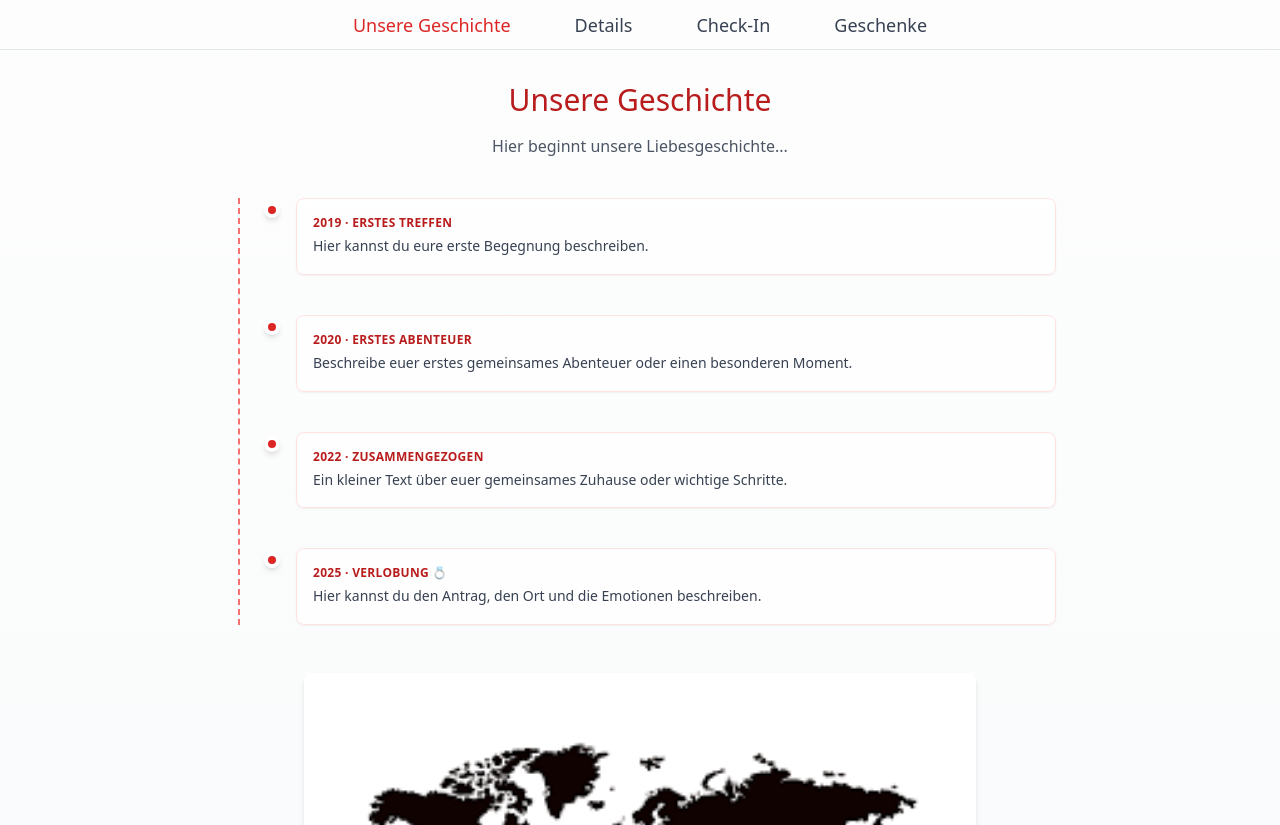
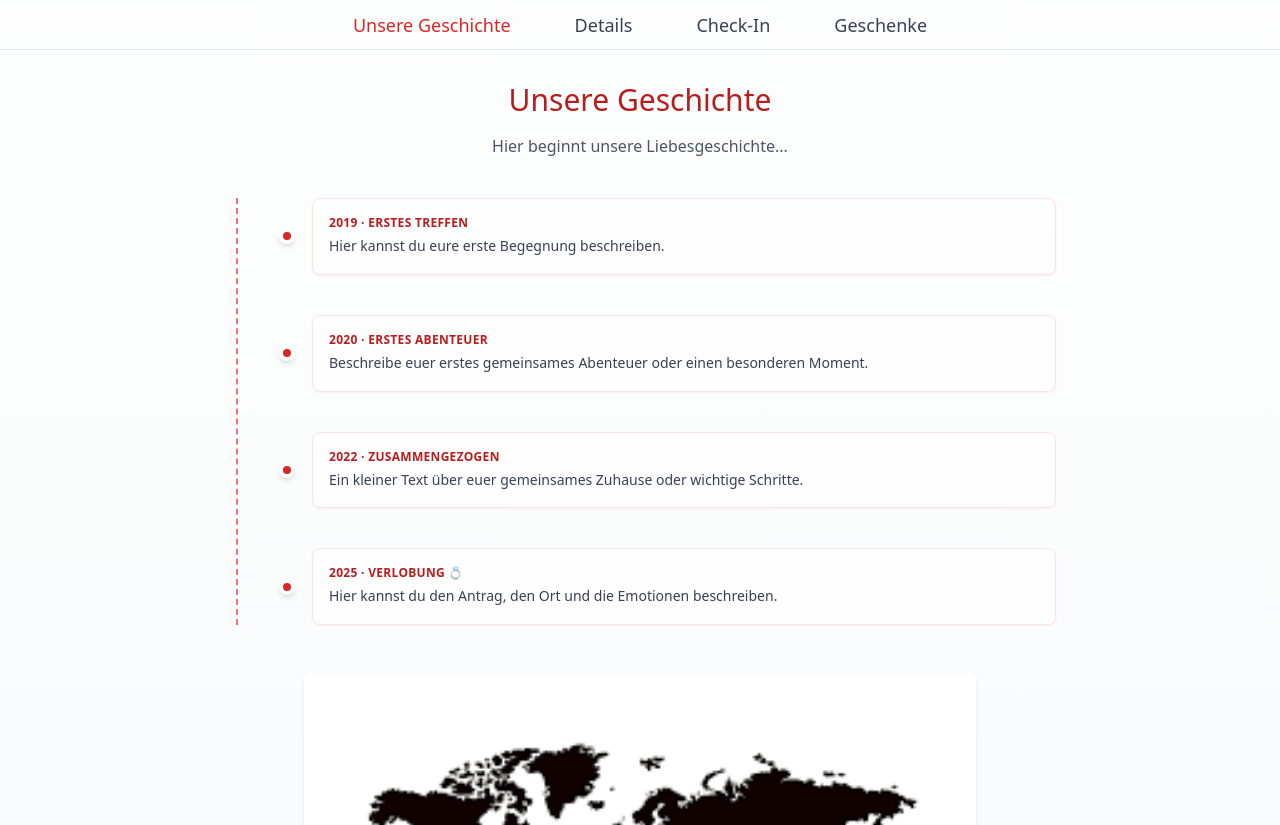
Before and after one commit to kochjon/wedding-site, a plain HTML site: page index.html in a window 1280 px wide. Shown: the part 660-1485 px from the top of the page. Drawn offline with nearby package versions, Linux system fonts and the light colour scheme.

Commit message:
Bullet point position fix

```diff
--- a/index.html
+++ b/index.html
@@ -199,7 +199,7 @@
 	  </div>
 	</div>
 
-	<!-- Unsere Geschichte -->
+<!-- Unsere Geschichte -->
 <section id="geschichte" class="tabcontent hidden p-8 max-w-4xl mx-auto">
   <h2 class="text-3xl mb-4 text-red-700 text-center" data-de="Unsere Geschichte" data-en="Our Story">
     Unsere Geschichte
@@ -210,17 +210,17 @@
     Hier beginnt unsere Liebesgeschichte...
   </p>
 
-  <div class="relative pl-10">
+  <div class="relative pl-12">
 
     <!-- gestrichelte vertikale Linie -->
-    <div class="absolute left-[14px] top-0 bottom-0 border-l-2 border-red-400 border-dashed"></div>
+    <div class="absolute left-3 top-0 bottom-0 border-l-2 border-red-400 border-dashed"></div>
 
     <!-- 1. Station -->
-    <div class="relative mb-10 flex items-start">
-      <!-- Punkt auf der Linie -->
-      <div class="absolute left-0 top-1 w-4 h-4 rounded-full bg-red-600 border-4 border-white shadow-md"></div>
-      <!-- Text rechts -->
-      <div class="ml-8 bg-white/70 backdrop-blur-sm rounded-lg shadow-sm border border-red-100 p-4 flex-1">
+    <div class="relative mb-10 flex items-center">
+      <!-- Punkt direkt auf der Linie -->
+      <div class="absolute left-[7px] w-4 h-4 rounded-full bg-red-600 border-4 border-white shadow-md"></div>
+      <!-- Textbox rechts -->
+      <div class="ml-10 bg-white/70 backdrop-blur-sm rounded-lg shadow-sm border border-red-100 p-4 flex-1">
         <p class="text-xs uppercase tracking-wide text-red-700 font-semibold mb-1">
           2019 · Erstes Treffen
         </p>
@@ -231,9 +231,9 @@
     </div>
 
     <!-- 2. Station -->
-    <div class="relative mb-10 flex items-start">
-      <div class="absolute left-0 top-1 w-4 h-4 rounded-full bg-red-600 border-4 border-white shadow-md"></div>
-      <div class="ml-8 bg-white/70 backdrop-blur-sm rounded-lg shadow-sm border border-red-100 p-4 flex-1">
+    <div class="relative mb-10 flex items-center">
+      <div class="absolute left-[7px] w-4 h-4 rounded-full bg-red-600 border-4 border-white shadow-md"></div>
+      <div class="ml-10 bg-white/70 backdrop-blur-sm rounded-lg shadow-sm border border-red-100 p-4 flex-1">
         <p class="text-xs uppercase tracking-wide text-red-700 font-semibold mb-1">
           2020 · Erstes Abenteuer
         </p>
@@ -244,9 +244,9 @@
     </div>
 
     <!-- 3. Station -->
-    <div class="relative mb-10 flex items-start">
-      <div class="absolute left-0 top-1 w-4 h-4 rounded-full bg-red-600 border-4 border-white shadow-md"></div>
-      <div class="ml-8 bg-white/70 backdrop-blur-sm rounded-lg shadow-sm border border-red-100 p-4 flex-1">
+    <div class="relative mb-10 flex items-center">
+      <div class="absolute left-[7px] w-4 h-4 rounded-full bg-red-600 border-4 border-white shadow-md"></div>
+      <div class="ml-10 bg-white/70 backdrop-blur-sm rounded-lg shadow-sm border border-red-100 p-4 flex-1">
         <p class="text-xs uppercase tracking-wide text-red-700 font-semibold mb-1">
           2022 · Zusammengezogen
         </p>
@@ -257,9 +257,9 @@
     </div>
 
     <!-- 4. Station -->
-    <div class="relative mb-10 flex items-start">
-      <div class="absolute left-0 top-1 w-4 h-4 rounded-full bg-red-600 border-4 border-white shadow-md"></div>
-      <div class="ml-8 bg-white/70 backdrop-blur-sm rounded-lg shadow-sm border border-red-100 p-4 flex-1">
+    <div class="relative mb-10 flex items-center">
+      <div class="absolute left-[7px] w-4 h-4 rounded-full bg-red-600 border-4 border-white shadow-md"></div>
+      <div class="ml-10 bg-white/70 backdrop-blur-sm rounded-lg shadow-sm border border-red-100 p-4 flex-1">
         <p class="text-xs uppercase tracking-wide text-red-700 font-semibold mb-1">
           2025 · Verlobung 💍
         </p>
@@ -269,10 +269,11 @@
       </div>
     </div>
 
-    <!-- Weitere Station (kopierbar)
-    <div class="relative mb-10 flex items-start">
-      <div class="absolute left-0 top-1 w-4 h-4 rounded-full bg-red-600 border-4 border-white shadow-md"></div>
-      <div class="ml-8 bg-white/70 backdrop-blur-sm rounded-lg shadow-sm border border-red-100 p-4 flex-1">
+    <!-- weitere Station kopierbar -->
+    <!--
+    <div class="relative mb-10 flex items-center">
+      <div class="absolute left-[7px] w-4 h-4 rounded-full bg-red-600 border-4 border-white shadow-md"></div>
+      <div class="ml-10 bg-white/70 backdrop-blur-sm rounded-lg shadow-sm border border-red-100 p-4 flex-1">
         <p class="text-xs uppercase tracking-wide text-red-700 font-semibold mb-1">
           YYYY · Titel
         </p>
@@ -290,6 +291,7 @@
          class="mx-auto rounded-lg shadow-md w-full max-w-2xl" />
   </div>
 </section>
+
 
 <!-- Details -->
 <section id="details" class="tabcontent hidden p-8 max-w-3xl mx-auto text-center">
```
